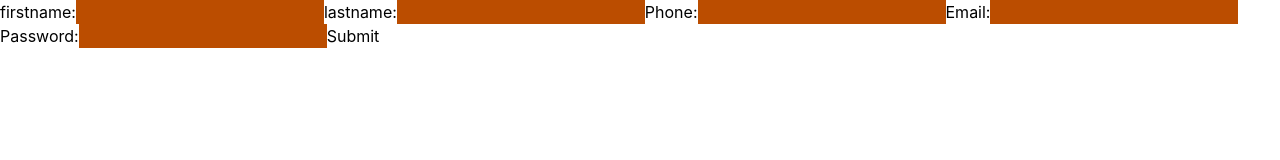
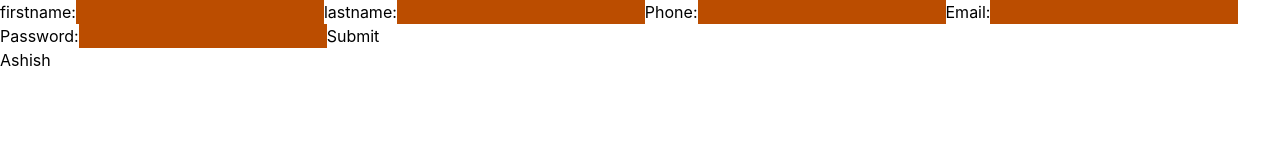
Before and after one commit to ashishvermakoderma1998/react_multiple_input, a React (Vite) app: page / in a window 1280 px wide. Shown: the top 160 px of the page. Built offline with nearby package versions, Linux system fonts and the light colour scheme.

Commit message:
update code

```diff
--- a/src/App.jsx
+++ b/src/App.jsx
@@ -80,6 +80,7 @@ function App() {
 
       <button type='submit'>Submit</button>
 
+      <h1>Ashish</h1>
       </form>
     </>
   )
```
